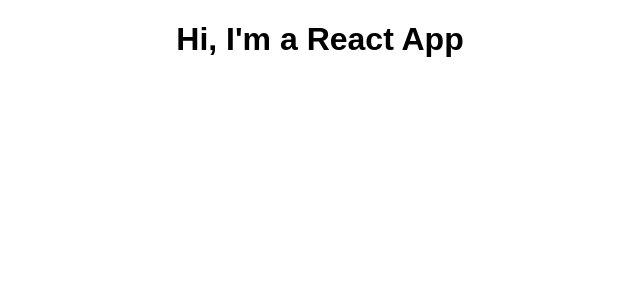
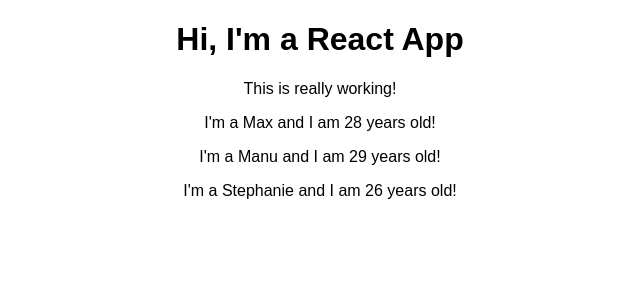
Before and after one commit to locaulker/react-complete-guide, a React (Create React App) app: page / in a window 1280 px wide. Shown: the top 300 px of the page, without its empty margins (320-960 px from the left). Built offline with nearby package versions, Linux system fonts and the light colour scheme.

Commit message:
resume at L37

```diff
--- a/src/App.js
+++ b/src/App.js
@@ -1,11 +1,18 @@
 import React, { Component } from "react"
 import "./App.css"
+import Person from "./Person/Person"
 
 class App extends Component {
   render() {
     return (
       <div className="App">
         <h1>Hi, I'm a React App</h1>
+        <p>This is really working!</p>
+        <Person name="Max" age="28" />
+        <Person name="Manu" age="29">
+          My Hobbies: Racing
+        </Person>
+        <Person name="Stephanie" age="26" />
       </div>
     )
   }
--- /dev/null
+++ b/src/Person/Person.js
@@ -0,0 +1,11 @@
+import React from "react"
+
+const person = (props) => {
+  return (
+    <p>
+      I'm a {props.name} and I am {props.age} years old!
+    </p>
+  )
+}
+
+export default person
```
